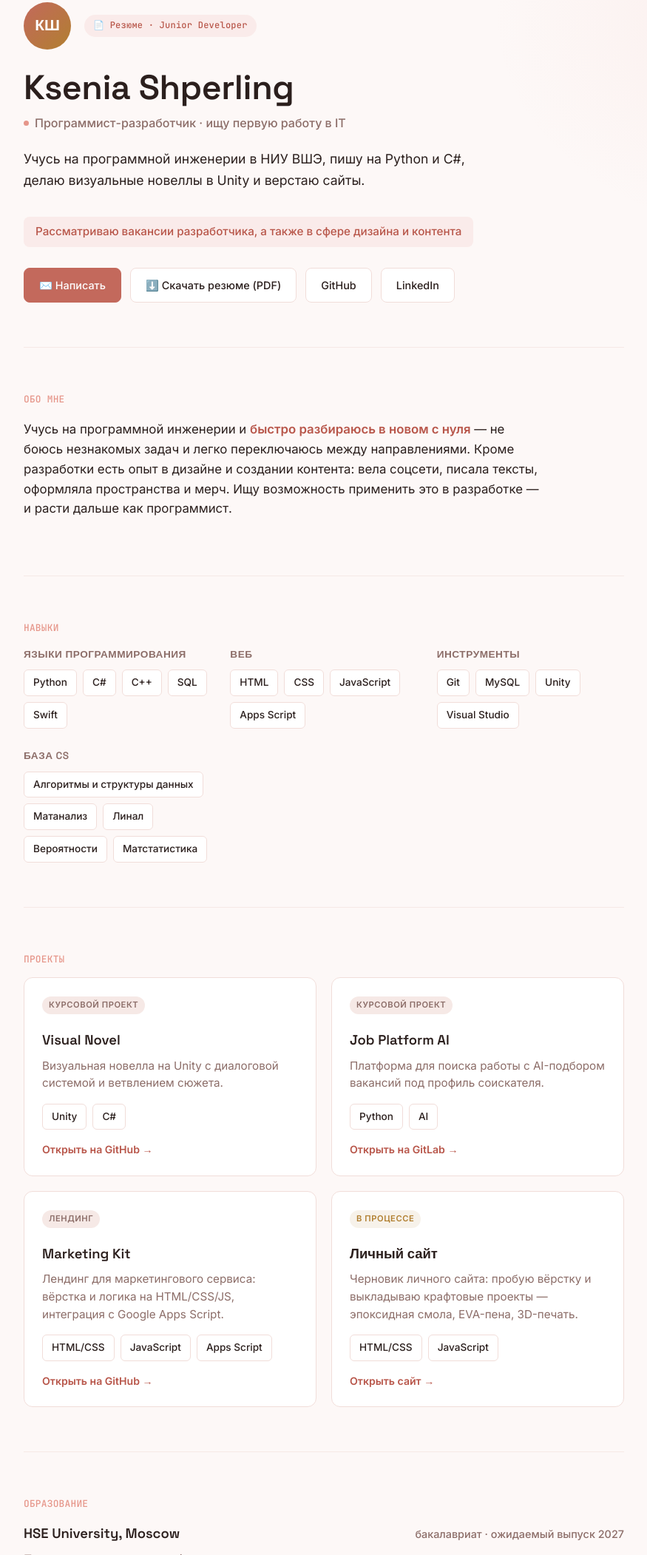
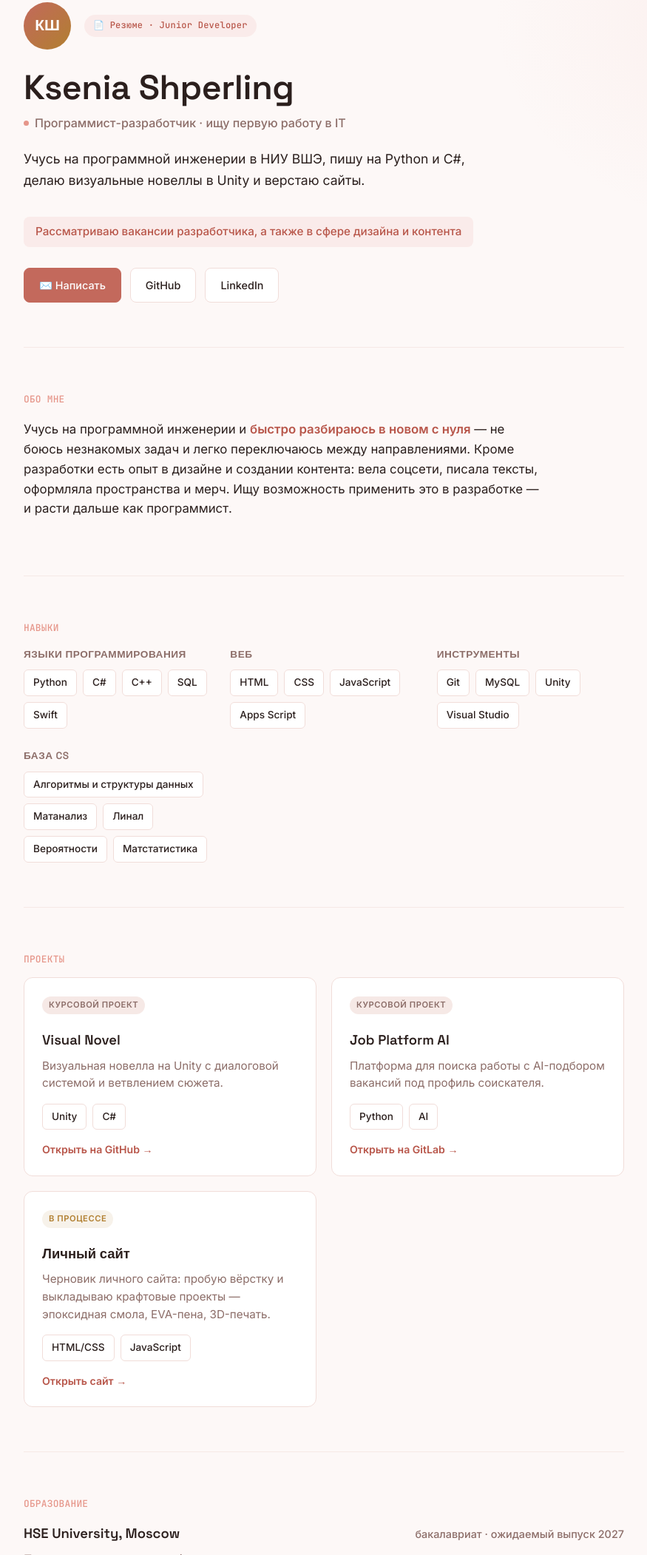
Before and after one commit to kssperling/kssperling.github.io, a plain HTML site: page resume.html in a window 1280 px wide. Shown: the part 115-2217 px from the top of the page at 74% size, without its empty margins (202-1077 px from the left). Drawn offline with Linux system fonts and the light colour scheme.

Commit message:
Add files via upload

```diff
--- a/resume.html
+++ b/resume.html
@@ -236,9 +236,6 @@
         <a class="btn primary" href="mailto:shperling05@inbox.ru">
           <span data-lang="ru">✉️ Написать</span><span data-lang="en">✉️ Get in touch</span>
         </a>
-        <a class="btn" href="resume.pdf" target="_blank" rel="noopener">
-          <span data-lang="ru">⬇️ Скачать резюме (PDF)</span><span data-lang="en">⬇️ Download CV (PDF)</span>
-        </a>
         <a class="btn" href="https://github.com/kssperling" target="_blank" rel="noopener">GitHub</a>
         <a class="btn" href="https://www.linkedin.com/in/ksenia-shperling-2aa618427" target="_blank" rel="noopener">LinkedIn</a>
       </div>
@@ -332,19 +329,6 @@
       </div>
 
       <div class="project-card">
-        <span class="project-status" data-lang="ru">лендинг</span>
-        <span class="project-status" data-lang="en">landing page</span>
-        <h3>Marketing Kit</h3>
-        <p data-lang="ru">Лендинг для маркетингового сервиса: вёрстка и логика на HTML/CSS/JS, интеграция с Google Apps Script.</p>
-        <p data-lang="en">A landing page for a marketing service: HTML/CSS/JS build with a Google Apps Script integration.</p>
-        <div class="chip-row" style="margin-bottom:14px">
-          <span class="chip">HTML/CSS</span><span class="chip">JavaScript</span><span class="chip">Apps Script</span>
-        </div>
-        <a class="project-link" href="https://github.com/marketing-kit/marketing-kit" target="_blank" rel="noopener" data-lang="ru">Открыть на GitHub →</a>
-        <a class="project-link" href="https://github.com/marketing-kit/marketing-kit" target="_blank" rel="noopener" data-lang="en">Open on GitHub →</a>
-      </div>
-
-      <div class="project-card">
         <span class="project-status wip" data-lang="ru">в процессе</span>
         <span class="project-status wip" data-lang="en">work in progress</span>
         <h3 data-lang="ru">Личный сайт</h3>
```
